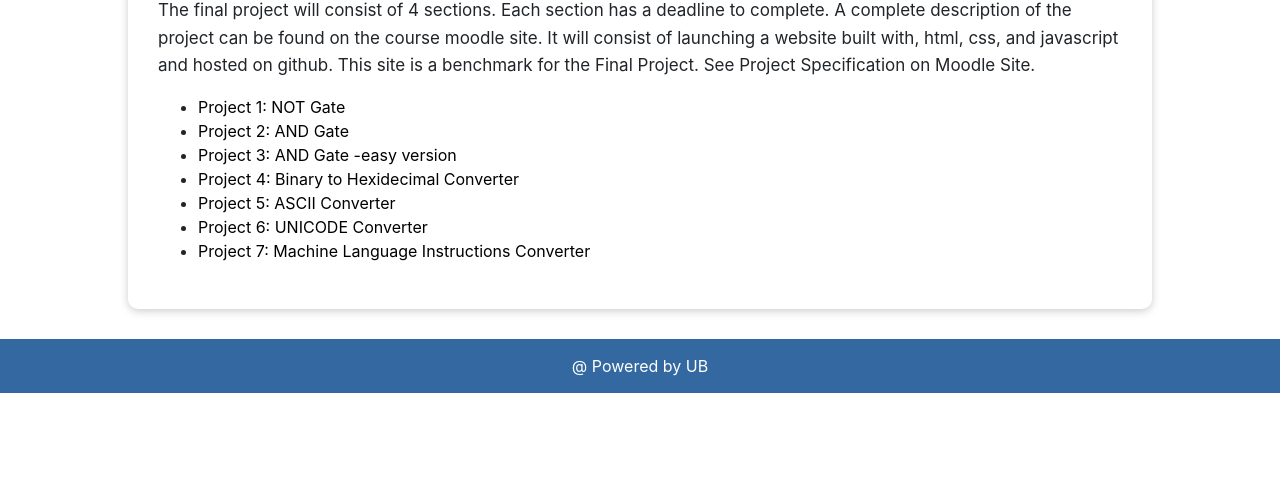
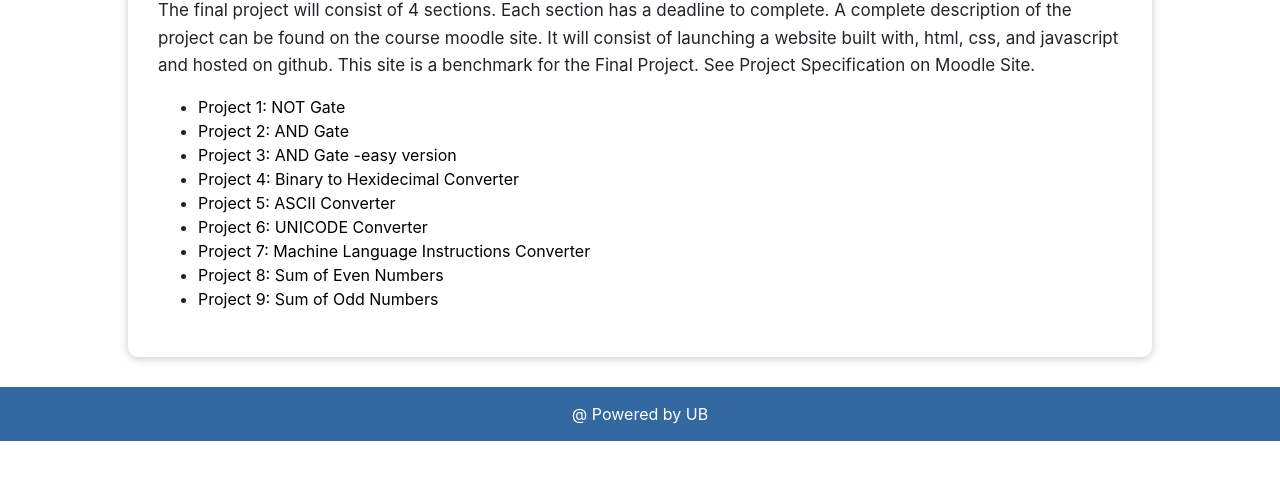
Before and after one commit to 2025162554-arch/foc, a plain HTML site: page project.html in a window 1280 px wide. Shown: the part 259-738 px from the top of the page. Drawn offline with nearby package versions, Linux system fonts and the light colour scheme.

Commit message:
Update project.html

```diff
--- a/project.html
+++ b/project.html
@@ -39,6 +39,8 @@ Project Specification on Moodle Site.</p>
   <li><a href="ascii.html" style="color:black">Project 5: ASCII Converter</a></h3></li>
   <li><a href="unicode.html" style="color:black">Project 6: UNICODE Converter</a></h3></li>
   <li><a href="MLinstructions.html" style="color:black">Project 7: Machine Language Instructions Converter</a></h3></li>
+  <li><a href="sumofeven.html" style="color:black">Project 8: Sum of Even Numbers </a></h3></li>
+  <li><a href="sumofodd.html" style="color:black">Project 9: Sum of Odd Numbers </a></h3></li>
 </ul>
 
 
```
